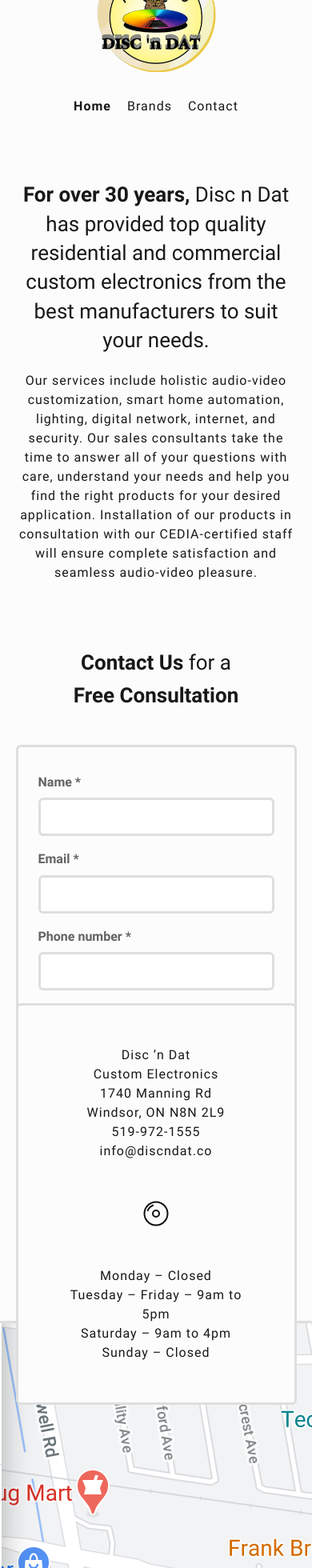
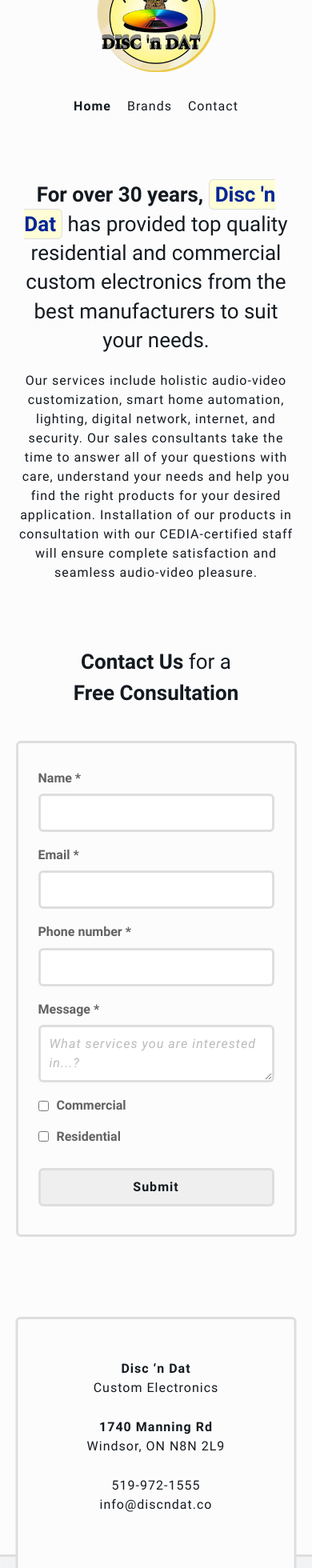
Before and after one commit to tr1s/discndat, a Next.js app: page / in a window 390 px wide. Shown: the part 40-2000 px from the top of the page at 80% size. Built offline with nearby package versions, Linux system fonts and the light colour scheme; a web font is replaced by a local one.

Commit message:
mobile styles + testing form 💌

```diff
--- a/src/components/footer.module.scss
+++ b/src/components/footer.module.scss
@@ -9,11 +9,24 @@
 .footer {
   padding: 1.5rem;
   background: var(--black);
+  z-index: 99;
+  @include respond-to('mobile-large') {
+    padding: 4rem 0;
+    text-align: center;
+  }
   nav {
     display: flex;
     justify-content: space-between;
+    @include respond-to('mobile-large') {
+      flex-direction: column;
+    }
   }
   nav a.link {
     color: var(--white);
+    @include respond-to('mobile-large') {
+      &:not(:last-child) {
+        margin-bottom: 1rem;
+      }
+    }
   }
 }
--- a/src/components/form.js
+++ b/src/components/form.js
@@ -2,7 +2,17 @@
 
 export default function Form() {
   return (
-    <form action="" class={styles.form}>
+    <form
+      name="Disc n Dat Contact"
+      method="post"
+      data-netlify="true"
+      data-netlify-honeypot="bot-field"
+      action=""
+      className={styles.form}
+    >
+      {/* Hidden input for Netlify */}
+      <input type="hidden" name="Disc n Dat Contact" value="contact" />
+
       <label htmlFor="name">
         Name *
         <input type="text" name="name" id="name" />
@@ -28,11 +38,11 @@
         />
       </label>
 
-      <label htmlFor="commercial" class={styles.checkbox}>
+      <label htmlFor="commercial" className={styles.checkbox}>
         Commercial
         <input type="checkbox" id="commercial" name="commercial" />
       </label>
-      <label htmlFor="residential" class={styles.checkbox}>
+      <label htmlFor="residential" className={styles.checkbox}>
         Residential
         <input type="checkbox" id="residential" name="residential" />
       </label>
--- a/src/components/header.module.scss
+++ b/src/components/header.module.scss
@@ -10,7 +10,7 @@
   position: relative;
   .banner {
     height: 26px;
-    background: #000;
+    background: var(--black);
   }
 
   .logo {
--- a/src/pages/index.js
+++ b/src/pages/index.js
@@ -11,8 +11,9 @@
         <div className="inner-wrapper">
           <div className={styles.info}>
             <h3>
-              <strong>For over 30 years,</strong> Disc n Dat has provided top quality residential
-              and commercial custom electronics from the best manufacturers to suit your needs.
+              <strong>For over 30 years,</strong> <span>Disc &#39;n Dat</span> has provided top
+              quality residential and commercial custom electronics from the best manufacturers to
+              suit your needs.
             </h3>
             <p>
               Our services include holistic audio-video customization, smart home automation,
@@ -33,37 +34,39 @@
           </div>
         </div>
 
+        <div className={styles.location}>
           <a
+            className={styles.mapLink}
             href="https://www.google.com/maps/place/Disc+'N+Dat+Custom+Electronics/@42.3038963,-82.871485,17z/data=!3m1!4b1!4m5!3m4!1s0x883b2c6cadcbb7e7:0x3efd83593ddfd15e!8m2!3d42.3038963!4d-82.8692963"
             target="_blank"
             rel="noopener noreferrer"
           >
-          <div className={styles.map}>
+            <div className={styles.map} />
+          </a>
           <div className="inner-wrapper">
-              <div className={styles.location}>
-                <div>
+            <div className={styles.locationCard}>
+              <div className={styles.locationInfo}>
                 <p>Disc ‘n Dat</p>
                 <p>Custom Electronics</p>
               </div>
-                <div>
+              <div className={styles.locationInfo}>
                 <p>1740 Manning Rd</p>
                 <p>Windsor, ON N8N 2L9</p>
               </div>
-                <div>
-                  <p>519-972-1555</p>
-                  <p>info@discndat.co</p>
+              <div className={styles.locationInfo}>
+                <a href="tel:519-972-1555">519-972-1555</a>
+                <a href="mailto:info@discndat.co">info@discndat.co</a>
               </div>
               <img src="/disc.svg" alt="" />
               <div>
                 <p>Monday – Closed</p>
-                  <p>Tuesday – Friday – 9am to 5pm</p>
-                  <p>Saturday – 9am to 4pm</p>
+                <p className="bold">Tuesday – Friday – 9am to 5pm</p>
+                <p className="bold">Saturday – 9am to 4pm</p>
                 <p>Sunday – Closed</p>
               </div>
             </div>
           </div>
         </div>
-        </a>
       </section>
     </Layout>
   );
--- a/src/pages/index.module.scss
+++ b/src/pages/index.module.scss
@@ -30,10 +30,17 @@
     }
     strong {
       font-weight: 700;
-      display: table;
       @include respond-to('tablet-large') {
         display: initial;
       }
+    }
+    span {
+      color: var(--blue);
+      background: var(--soft-accent);
+      border: 1px solid var(--grey);
+      border-radius: var(--border-radius);
+      padding: 0.3rem 0.7rem;
+      font-weight: 700;
     }
   }
   p {
@@ -46,8 +53,11 @@
   display: flex;
   justify-content: center;
   padding: 16rem 0;
+  @include respond-to('desktop-13') {
+    padding-bottom: 44.7rem;
+  }
   @include respond-to('tablet-large') {
-    padding: 0 0 10rem 0;
+    padding: 0 0 39.7rem 0;
     flex-direction: column;
     align-items: center;
   }
@@ -76,11 +86,30 @@
   }
 }
 
-.main .map {
+.main .location {
   border-top: 3px solid var(--grey);
   background-image: url('/map.png');
+  background-position: 100% 75%;
+  background-size: cover;
   height: 500px;
-  .location {
+  position: relative;
+  @include respond-to('desktop-13') {
+    background-position: 100% 80px;
+  }
+  @include respond-to('tablet-large') {
+    background-position: 37% 80px;
+  }
+  @include respond-to('mobile-large') {
+    background-position: 45% 80px;
+  }
+  .mapLink {
+    position: absolute;
+    top: 0;
+    bottom: 0;
+    right: 0;
+    left: 0;
+  }
+  .locationCard {
     background: var(--white);
     width: 100%;
     max-width: 423px;
@@ -90,6 +119,17 @@
     border-radius: var(--border-radius);
     position: relative;
     top: -40rem;
+    @include respond-to('desktop-13') {
+      top: -30rem;
+      left: 50%;
+      transform: translateX(-50%);
+    }
+    .locationInfo:not(:last-child) {
+      margin-bottom: 2.5rem;
+    }
+    .locationInfo p:first-child {
+      font-weight: 700;
+    }
     img {
       margin: 0 auto;
       padding: 5rem 0;
--- a/src/styles/global.scss
+++ b/src/styles/global.scss
@@ -19,6 +19,7 @@
   --soft-accent: #fffdd5;
 
   --black: #181818;
+  --black: #141a20;
   --black-true: #000;
   --grey: #dedede;
   --grey-dark: #626262;
@@ -96,6 +97,10 @@
   }
 }
 
+.bold {
+  font-weight: 700;
+}
+
 /* Global typography styles
 ========================================================================== */
 
@@ -119,7 +124,7 @@
 h2 {
   font-size: 4.2rem;
   font-weight: 100;
-  line-height: 1.6;
+  line-height: 1.5;
 }
 h3 {
   font-size: 2.6rem;
```
Lines whose indentation alone changed are shown as unchanged.
